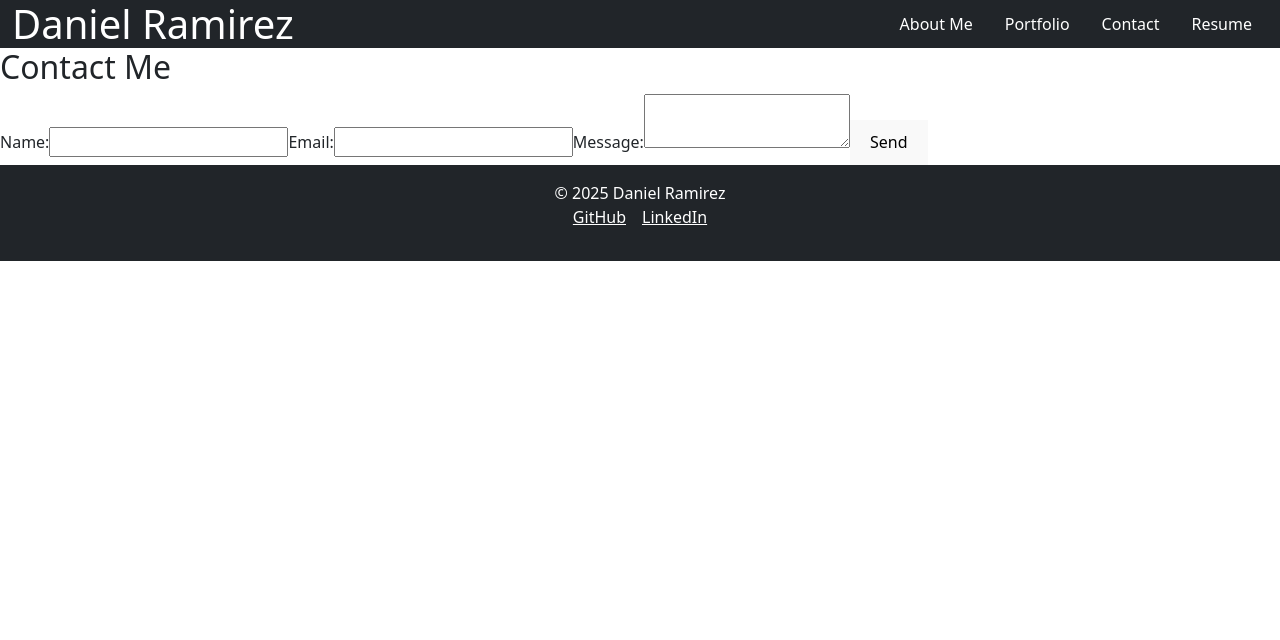
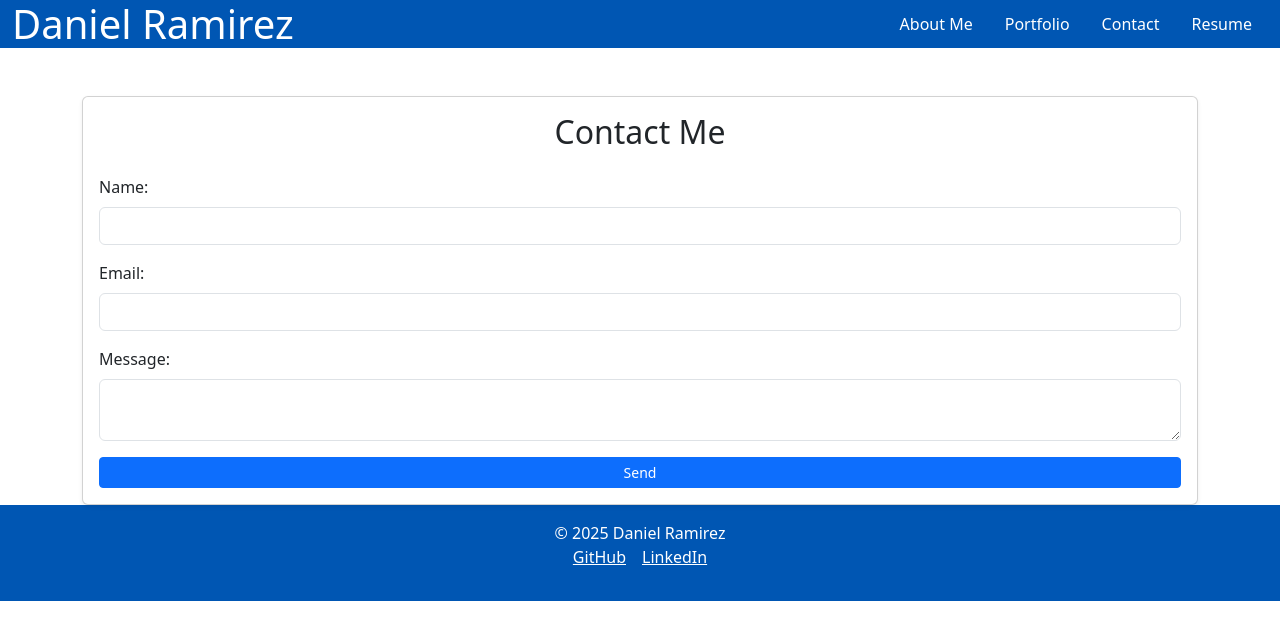
Before and after one commit to danielsantana9824/20-PortafolioOfi, a React (Vite) app: page /contact in a window 1280 px wide. Shown: the top 640 px of the page. Built offline with nearby package versions, Linux system fonts and the light colour scheme.

Commit message:
Contact.jsx

```diff
--- a/src/components/Footer.jsx
+++ b/src/components/Footer.jsx
@@ -2,7 +2,7 @@ import React from 'react';
 
 const Footer = () => {
   return (
-    <footer className="bg-dark text-white py-3">
+    <footer className="text-white py-3" style={{ backgroundColor: '#0056b3' }}>
       <div className="container text-center">
         <p className="mb-0">© 2025 Daniel Ramirez</p>
         <p>
--- a/src/components/header.jsx
+++ b/src/components/header.jsx
@@ -3,7 +3,7 @@ import { NavLink } from "react-router-dom";
 
 const Header = () => {
   return (
-    <header className="bg-dark text-white">
+    <header className="text-white" style={{ backgroundColor: '#0056b3' }}>
     <div className="container-fluid">
       <div className="d-flex justify-content-between align-items-center">
         {/* Título a la izquierda */}
--- a/src/pages/Contact.jsx
+++ b/src/pages/Contact.jsx
@@ -17,45 +17,59 @@ const Contact = () => {
 
   const handleSubmit = (e) => {
     e.preventDefault();
-    // Aquí puedes implementar la lógica de envío del formulario
     alert("Form submitted!");
   };
 
   return (
-    <section className="contact">
-      <h2>Contact Me</h2>
+    <section className="contact container mt-5">
+      <div className="card shadow-sm">
+        <div className="card-body">
+          <h2 className="text-center mb-4">Contact Me</h2>
           <form onSubmit={handleSubmit}>
-        <label htmlFor="name">Name:</label>
+            <div className="mb-3">
+              <label htmlFor="name" className="form-label">Name:</label>
               <input
                 type="text"
                 id="name"
                 name="name"
+                className="form-control"
                 value={formData.name}
                 onChange={handleChange}
                 required
               />
+            </div>
 
-        <label htmlFor="email">Email:</label>
+            <div className="mb-3">
+              <label htmlFor="email" className="form-label">Email:</label>
               <input
                 type="email"
                 id="email"
                 name="email"
+                className="form-control"
                 value={formData.email}
                 onChange={handleChange}
                 required
               />
+            </div>
 
-        <label htmlFor="message">Message:</label>
+            <div className="mb-3">
+              <label htmlFor="message" className="form-label">Message:</label>
               <textarea
                 id="message"
                 name="message"
+                className="form-control"
                 value={formData.message}
                 onChange={handleChange}
                 required
               ></textarea>
+            </div>
 
-        <button type="submit">Send</button>
+            <div className="d-grid gap-2">
+              <button type="submit" className="btn btn-primary btn-sm">Send</button>
+            </div>
           </form>
+        </div>
+      </div>
     </section>
   );
 };
```
Lines whose indentation alone changed are shown as unchanged.
